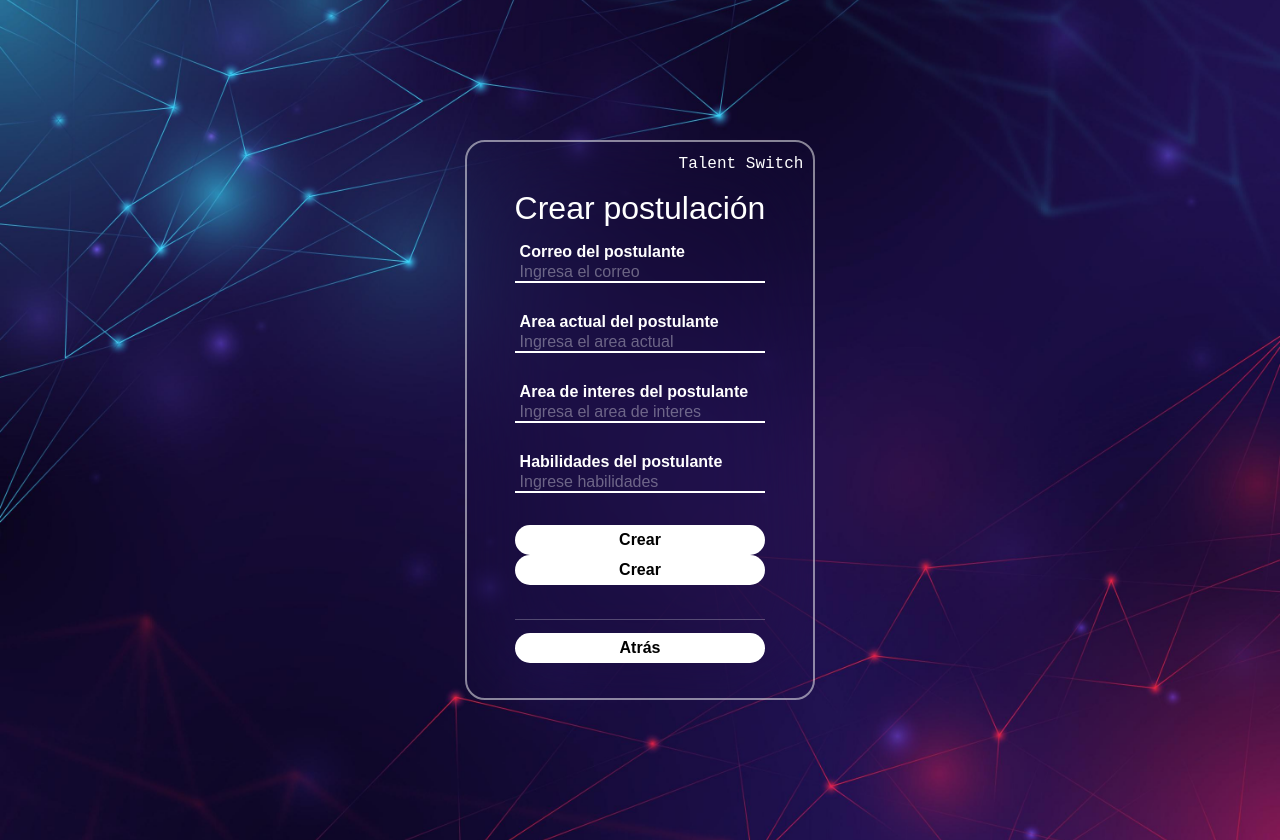
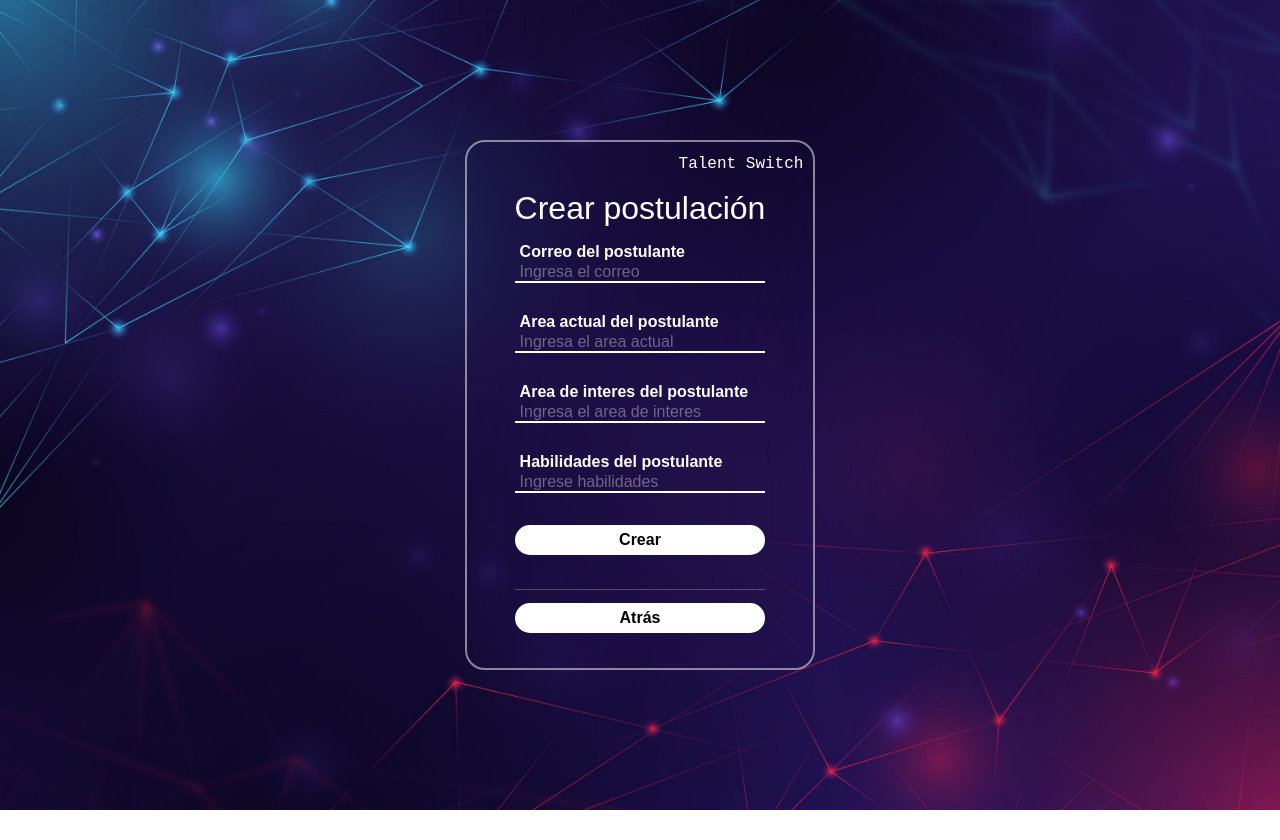
Before and after one commit to tbernalz/Talent-Switch, a React (Create React App) app in the folder frontend/: page /create-postulation in a window 1280 px wide. After the commit the page ends 810 px from the top, so only its background shows below. Built offline with nearby package versions, Linux system fonts and the light colour scheme.

Commit message:
:bug: Corrección de código

```diff
--- a/frontend/src/components/opportunity/CreateOpportunity.js
+++ b/frontend/src/components/opportunity/CreateOpportunity.js
@@ -102,7 +102,6 @@ function CreateOpportunity() {
 
             <div>
                 <button type='submit' className='buttonOpportunity'>Crear</button>
-                <button type='submit' className='buttonOpportunity'>Crear</button>
             </div>
             <div>
                 <hr/>
--- a/frontend/src/components/opportunity/ListOpportunities.js
+++ b/frontend/src/components/opportunity/ListOpportunities.js
@@ -57,8 +57,8 @@ function ListOpportunities() {
                     ))}
                 </tbody>
             </table>
-            <hr />
             <div>
+                <hr />
                 <Link to="/home" className='buttonOpportunity2'>Atrás</Link>
             </div>
             <div className='text'>Talent Switch</div>
--- a/frontend/src/components/opportunity/OpportunityDetail.js
+++ b/frontend/src/components/opportunity/OpportunityDetail.js
@@ -124,14 +124,12 @@ function OpportunityDetail() {
                         </div>
                         <div>
                             <button type='submit' className='buttonOppDetail'>Aplicar</button>
-                            <button type='submit' className='buttonOppDetail'>Aplicar</button>
                         </div>
                     </form>
                 </div>
                 {/* Restringir ver solo leaders y aplicar solo employees */}
                 <hr />
                 <div>
-                    <Link to={`/opportunities/${id}/list-applicants`} className='buttonOppDetail2'>Ver aplicantes</Link>
                     <Link to={`/opportunities/${id}/list-applicants`} className='buttonOppDetail2'>Ver aplicantes</Link>
                 </div>
                 <hr/>
--- a/frontend/src/components/postulation/CreatePostulation.js
+++ b/frontend/src/components/postulation/CreatePostulation.js
@@ -145,13 +145,10 @@ function CreatePostulation() {
 
             <div>
                 <button type='submit' className='buttonPostulation'>Crear</button>
-                <button type='submit' className='buttonPostulation'>Crear</button>
             </div>
             <div>
-                <hr/>
-                <div>
-                    <Link to="/home" className='buttonPostulation2'>Atrás</Link>
-                </div>
+                <hr />
+                <Link to="/home" className='buttonPostulation2'>Atrás</Link>
             </div>
         </form>
         <div className='text'>Talent Switch</div>
--- a/frontend/src/components/postulation/ListPostulations.js
+++ b/frontend/src/components/postulation/ListPostulations.js
@@ -42,14 +42,13 @@ function ListPostulations() {
                             <td>{postulation.postulation_state}</td>
                             <td>
                                 <Link to={`/postulations/${postulation.postulation_id}`} className="buttonViewP">Ver postulación</Link>
-                                <Link to={`/postulations/${postulation.postulation_id}`} className="buttonViewP">Ver postulación</Link>
                             </td>
                         </tr>
                     ))}
                 </tbody>
             </table>
-            <hr />
             <div>
+                <hr />
                 <Link to="/home" className='buttonPostulation2'>Atrás</Link>
             </div>
             <div className='text'>Talent Switch</div>
--- a/frontend/src/components/team/CreateTeam.js
+++ b/frontend/src/components/team/CreateTeam.js
@@ -91,7 +91,6 @@ function CreateOpportunity() {
 
             <div>
                 <button type='submit' className='buttonTeamC'>Crear</button>
-                <button type='submit' className='buttonTeamC'>Crear</button>
             </div>
             <div>
                 <hr/>
--- a/frontend/src/components/team/Evaluate.js
+++ b/frontend/src/components/team/Evaluate.js
@@ -121,11 +121,10 @@ function Evaluate() {
                 </div>
                 <div>
                     <button type='submit' className='buttonTmembers'>Evaluar</button>
-                    <button type='submit' className='buttonTmembers'>Evaluar</button>
                 </div>
             </form>
+            <div className='button-container2'>
             <hr />
-            <div className='button-container2'>
                 <Link to={`/teams/${id}/list-members`} className='buttonBack'>Atrás</Link>
             </div>
             <div className='text'>Talent Switch</div>
--- a/frontend/src/components/team/TeamDetail.js
+++ b/frontend/src/components/team/TeamDetail.js
@@ -113,12 +113,11 @@ function TeamDetail() {
                         <input type="hidden" name="team_id" value={id} />
                         <div className='member-email'>
                             <label htmlFor='member_email'><strong>Correo de miembros</strong></label>
-                            <input type="email" placeholder='Ingresa el correo de un nuevo miembro' name='member_email'
+                            <input type="email" placeholder='Ingresa el correo' name='member_email'
                             onChange={handleInput} className={'form-control rounded-0' + (errors.member_email ? ' is-invalid' : '')} />
                             {errors.member_email && <span className='text-danger'> {errors.member_email}</span>}
                         </div>
                         <div>
-                            <button type='submit' className='buttonTdetails'>Agregar nuevo miembro</button>
                             <button type='submit' className='buttonTdetails'>Agregar nuevo miembro</button>
                         </div>
                     </form>
@@ -126,7 +125,6 @@ function TeamDetail() {
                 {/* Restringir ver solo leaders */}
                 <hr />
                 <div>
-                    <Link to={`/teams/${id}/list-members`} className='buttonTmembers'>Ver miembros</Link>
                     <Link to={`/teams/${id}/list-members`} className='buttonTmembers'>Ver miembros</Link>
                 </div>
                 <hr/>
```
